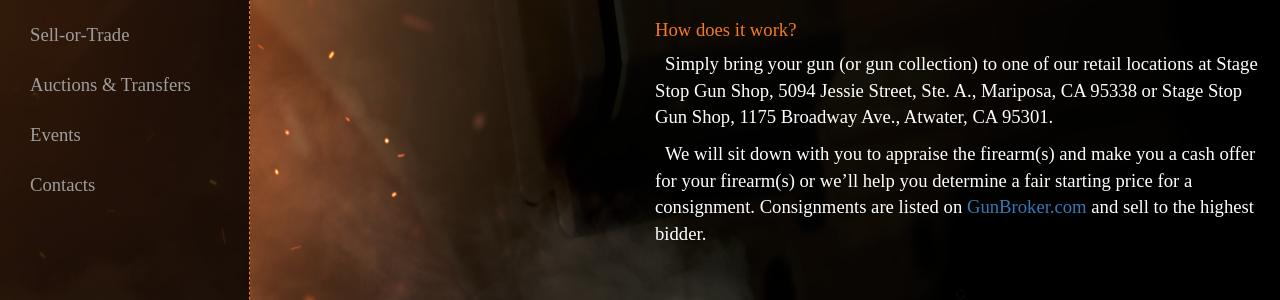
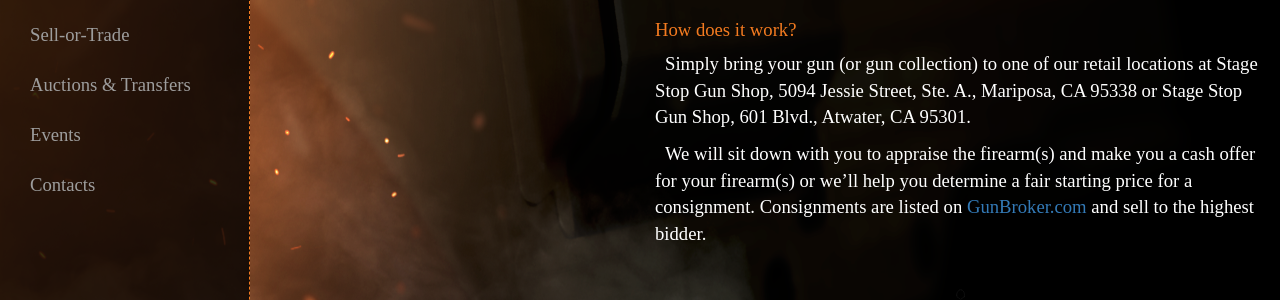
Before and after one commit to stagestop/stagestop.github.io, a Jekyll site: the page built from _pages/sell.md, in a window 1280 px wide and 900 px high. Shown: the part 440-740 px from the top of the window. Built offline with Jekyll 4.4.1, drawn with Linux system fonts in a browser that asks for light colours; nearby versions of some CDN libraries.

Commit message:
update address on sells page

```diff
--- a/_pages/sell.md
+++ b/_pages/sell.md
@@ -15,7 +15,7 @@ permalink: /sell/
 We will make a cash offer for your used firearms on the spot, or we can accept it on consignment and post on our Online Auction service at GunBroker.com
 
 ### How does it work?
-Simply bring your gun (or gun collection) to one of our retail locations at Stage Stop Gun Shop, 5094 Jessie Street, Ste. A.,  Mariposa, CA  95338 or Stage Stop Gun Shop, 1175 Broadway Ave.,  Atwater, CA  95301.
+Simply bring your gun (or gun collection) to one of our retail locations at Stage Stop Gun Shop, 5094 Jessie Street, Ste. A.,  Mariposa, CA  95338 or Stage Stop Gun Shop, 601 Blvd.,  Atwater, CA  95301.
 
 We will sit down with you to appraise the firearm(s) and make you a cash offer for your firearm(s) or we’ll help you determine a fair starting price for a consignment. Consignments are listed on <a href="http://www.gunbroker.com/Auction/BI.aspx?IncludeSellers=2068753" target="_blank">GunBroker.com</a> and sell to the highest bidder.
 
```
